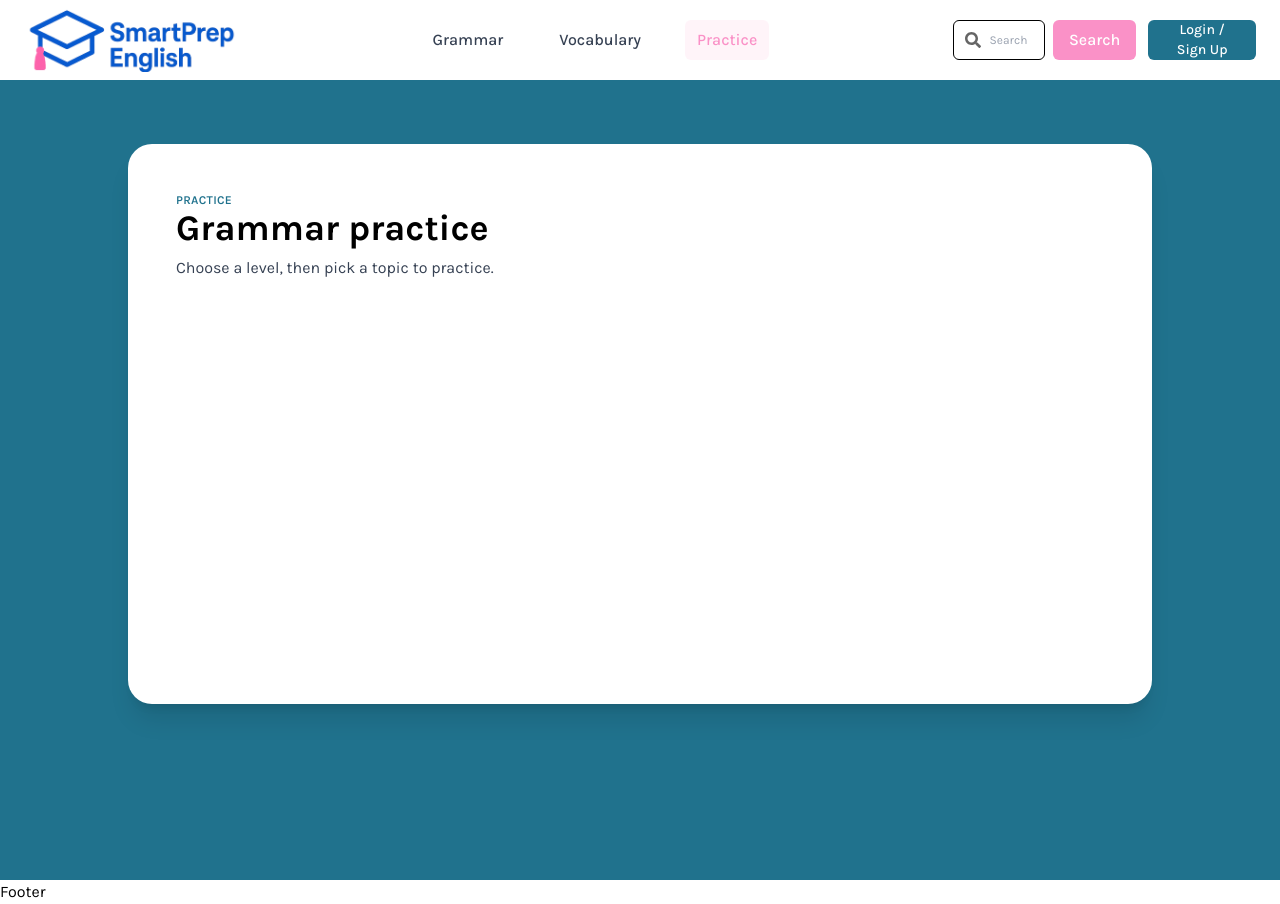
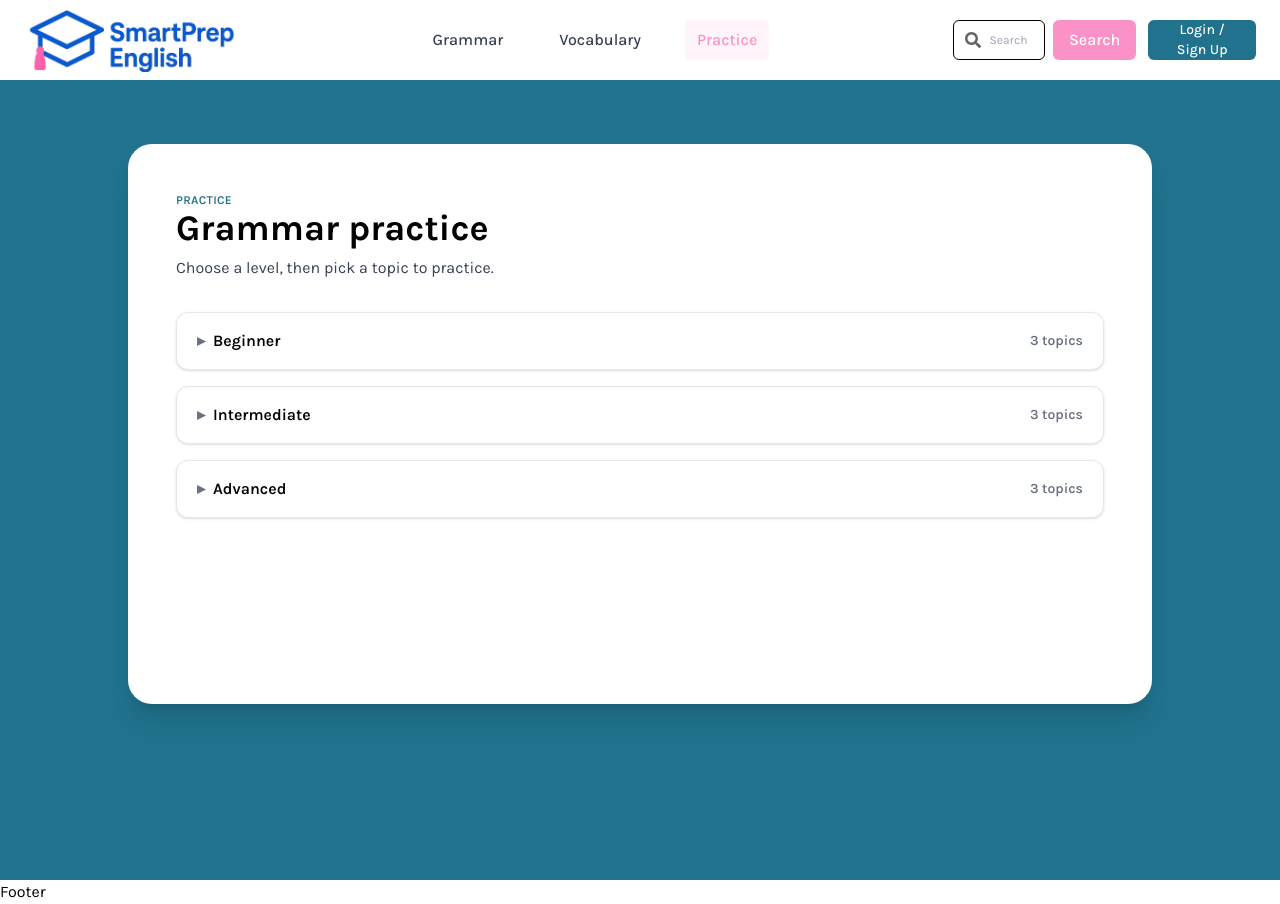
Before and after one commit to juna311/smartprep-english, a React (Vite) app: page /practice/grammar in a window 1280 px wide. Built offline with nearby package versions, Linux system fonts and the light colour scheme.

Commit message:
feat: add level/topic picker to grammar practice and fix back navigation

```diff
--- a/src/pages/PracticeGrammar.tsx
+++ b/src/pages/PracticeGrammar.tsx
@@ -15,8 +15,33 @@ export default function PracticeGrammar() {
             Choose a level, then pick a topic to practice.
           </p>
         </header>
+        <div className="flex flex-col gap-4">
+            {GRAMMAR_LEVELS.map((level) => (
+                <details
+                key={level.id}
+                className="group bg-white rounded-xl border border-gray-200 shadow-sm"
+                >
+                    <summary className="cursor-pointer list-none px-5 py-4 font-semibold flex items-center justify-between">
+                        <span className="flex items-center gap-2">
+                            <span className="transition-transform duration-300 ease-out group-open:rotate-90 text-gray-500">▸</span>
+                            {level.title}
+                        </span>
+                        <span className="text-gray-500 text-sm">{level.topics.length} topics</span>
+                    </summary>
 
-        {/* next step goes here */}
+                    <div className="px-5 pb-5 pt-2 grid gap-3">
+                        {level.topics.map((topic) => (
+                        <LevelCard
+                            key={topic.id}
+                            title={topic.title}
+                            description={topic.summary}
+                            to={`/practice/grammar/${topic.id}`}
+                        />
+                        ))}
+                    </div>
+                </details>
+            ))}
+        </div>
       </PageContainer>
     </div>
   );
--- a/src/pages/PracticeGrammarTopic.tsx
+++ b/src/pages/PracticeGrammarTopic.tsx
@@ -62,9 +62,9 @@ export default function PracticeGrammarTopic() {
           </p>
           <Button
             className="mt-4 bg-gray-200 hover:bg-gray-300 px-4 py-2 rounded-md"
-            onClick={() => navigate(`/grammar`)}
+            onClick={() => navigate(`/practice/grammar`)}
           >
-            ← Back to Grammar
+            ← Back to Practice Grammar
           </Button>
         </PageContainer>
       </div>
@@ -82,9 +82,9 @@ export default function PracticeGrammarTopic() {
           </p>
           <Button
             className="mt-4 bg-gray-200 hover:bg-gray-300 px-4 py-2 rounded-md"
-            onClick={() => navigate(`/grammar`)}
+            onClick={() => navigate(`/practice/grammar`)}
           >
-            ← Back to Grammar
+            ← Back to Practice Grammar
           </Button>
         </PageContainer>
       </div>
```
